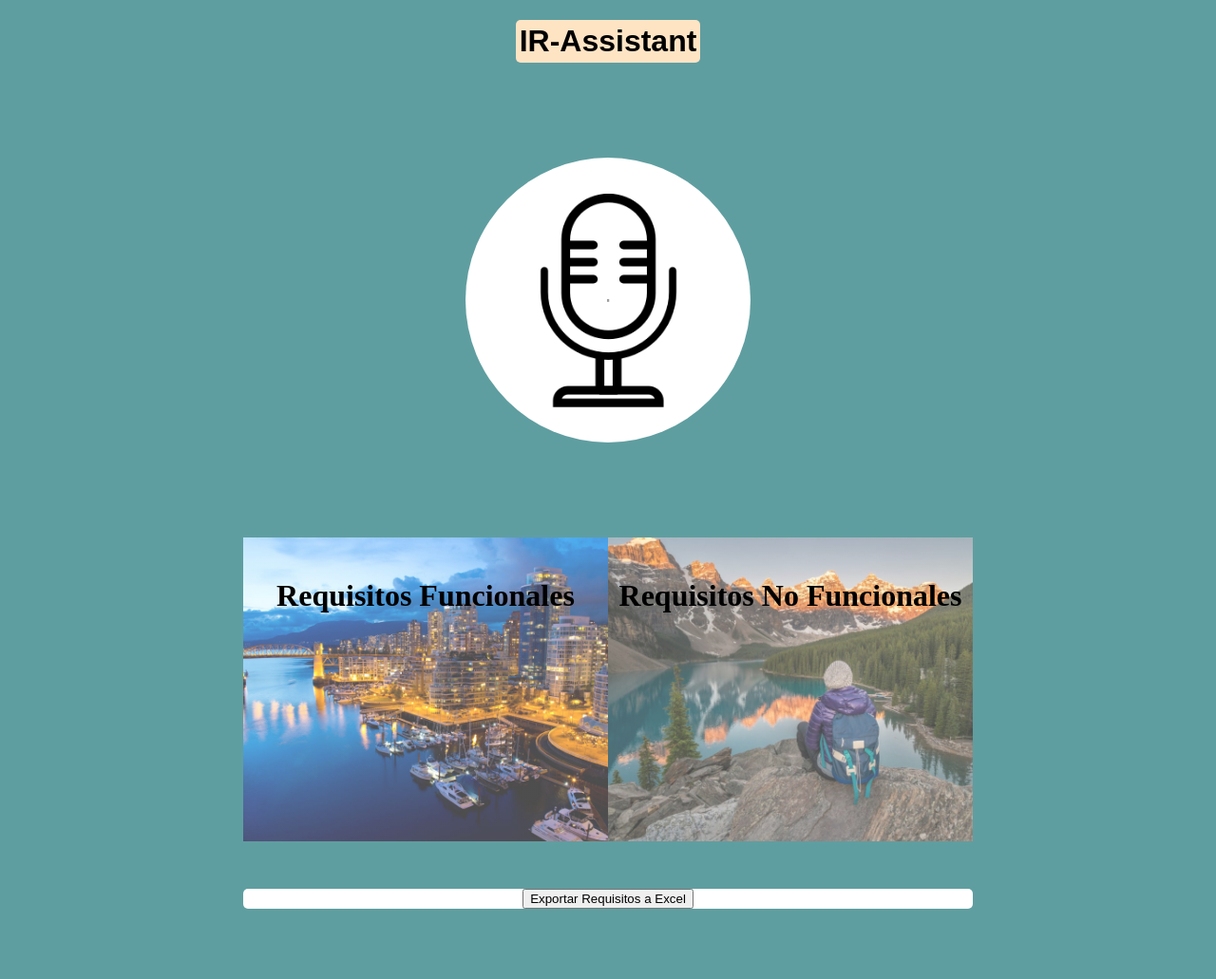
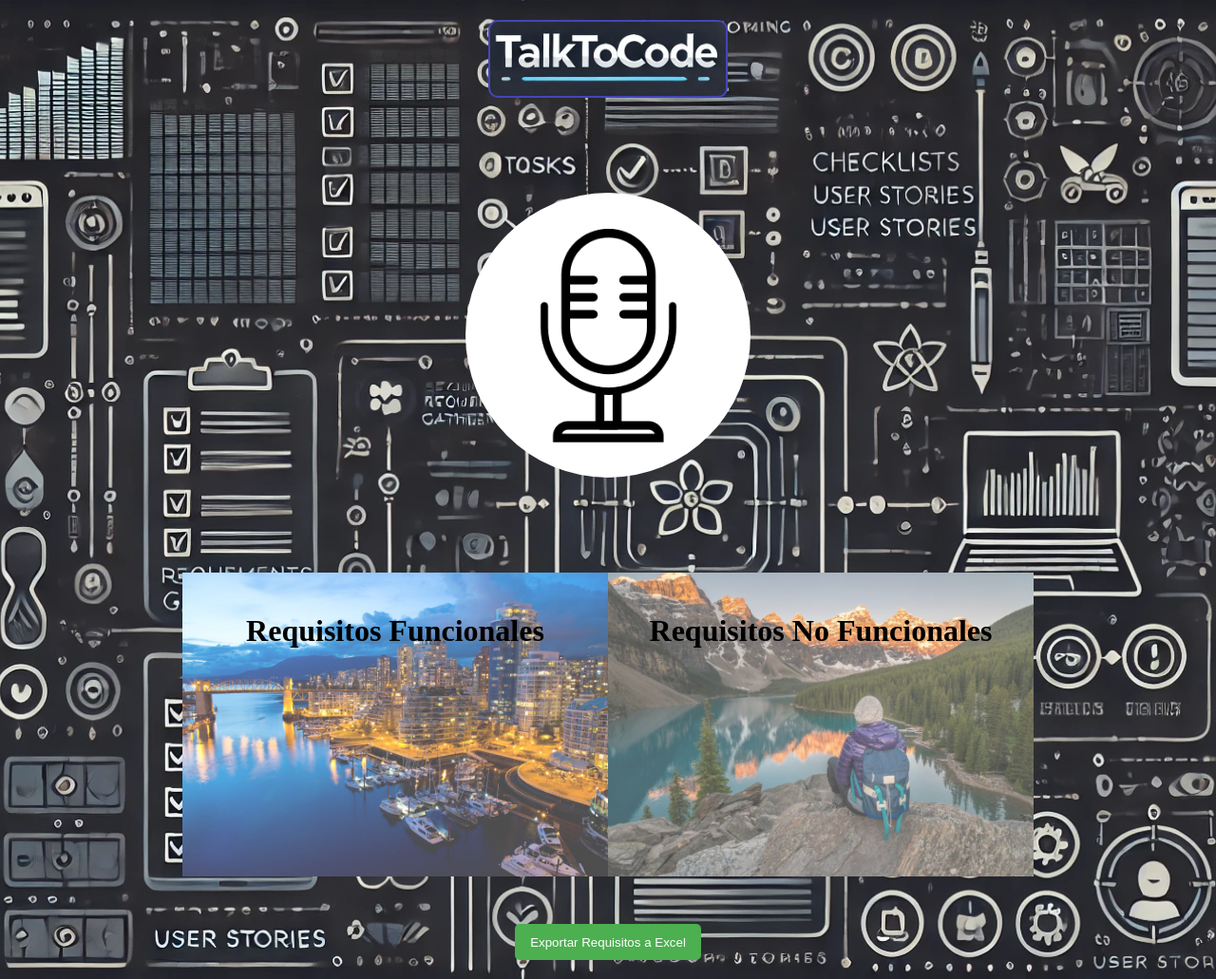
Before and after one commit to miguelespp/IR-Assistant, a Flask app: page / in a window 1280 px wide. Shown: the whole page at 95% size. Before the commit the page ends 957 px from the top, so only its background shows below. Run offline with Flask 3, Linux system fonts and the light colour scheme.

Commit message:
feat: add bg images

```diff
--- a/static/index.css
+++ b/static/index.css
@@ -2,17 +2,26 @@ body {
     margin: 0;
     padding: 0;
     box-sizing: border-box;
-    background-color: cadetblue;
+    background-color: #393c73;
+    background-image: url("images/bg-dark.jpg");
+    background-size: cover;
+    background-position: center;
 }
 
 .header {
     text-align: center;
     font-family: Arial, sans-serif;
     background-color: bisque;
-    width: fit-content;
+    background-image: url("images/header.png");
+    background-size: cover;
+    background-position: center;
+    background-repeat: no-repeat;
+    width: 240px;
+    height: 70px;
     margin-inline: auto;
     padding: 4px;
-    border-radius: 5px;
+    border-radius: 10px;
+    border: 2px solid #4545ba;
 }
 
 .encapsule {
@@ -85,7 +94,7 @@ img {
     justify-content: center;
     align-items: center;
     margin: 50px;
-    margin-inline: 20%;
+    margin-inline: 15%;
     border-radius: 5px;
     background-color: white;
     height: fit-content;
@@ -186,6 +195,23 @@ img {
     border: 1px solid #ccc;
 }
 
+#export-Button {
+    margin: auto auto 20px;
+    padding: 10px;
+    border-radius: 5px;
+    background-color: #4CAF50;
+    width: fit-content;
+    color: white;
+    border: none;
+    cursor: pointer;
+}
+#export-Button button {
+    background-color: #4CAF50;
+    color: white;
+    border: none;
+    cursor: pointer;
+}
+
 
 /* Estilos responsivos */
 @media (max-width: 768px) {
--- a/templates/index.html
+++ b/templates/index.html
@@ -2,18 +2,17 @@
 <html lang="es">
 <head>
     <meta charset="UTF-8">
-    <title>IR-Assistant</title>
+    <title>TalkToCode</title>
     <link rel="stylesheet" href="static/index.css">
     <link rel="icon" href="static/microphone.png">
 </head>
 <body>
 
-    <h1 class="header">IR-Assistant</h1>
+    <h1 class="header"></h1>
     <div class="encapsule">
         <button class="icon" type="button" id="hola">
             <div id="micIcon">
                 <img class="micro" src="static/microphone.png" alt="wasa">
-                <img class="gif" src="static/loading.gif" alt="Cargando...">
             </div>
         </button>
     </div>
@@ -31,7 +30,7 @@
             </ul>
         </div>
     </div>
-    <div id="text-box">
+    <div id="export-Button">
         <button onclick="exportToExcel()">Exportar Requisitos a Excel</button>
     </div>
     <script src="static/index.js"></script>
```
Also changed, not shown: other parts of static/index.css (+18 -16 lines), azureTTS.py (+5 -2 lines), static/images/bg-dark.jpg (added), static/images/bg.jpg (added), static/images/header.png (added), 1 other file.
